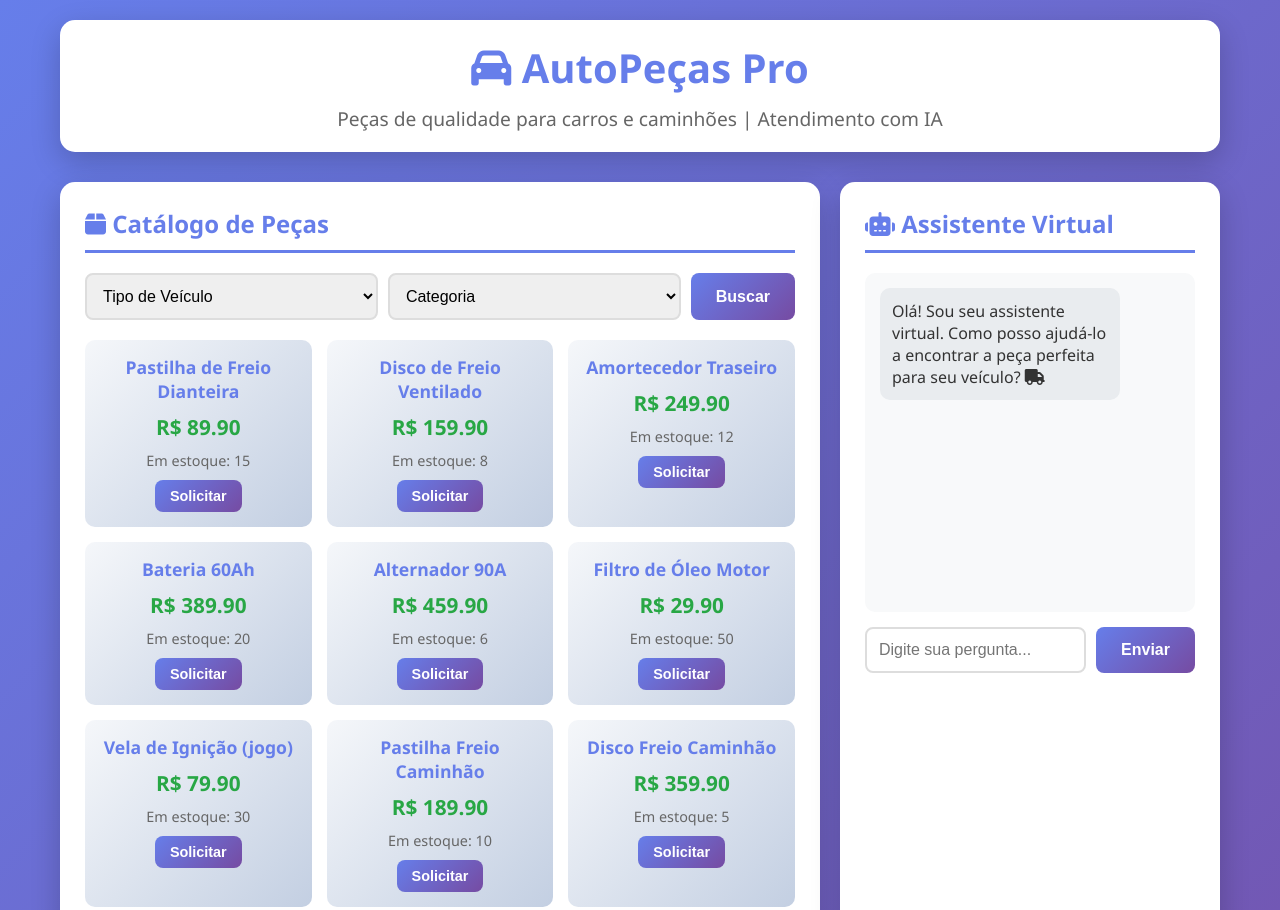
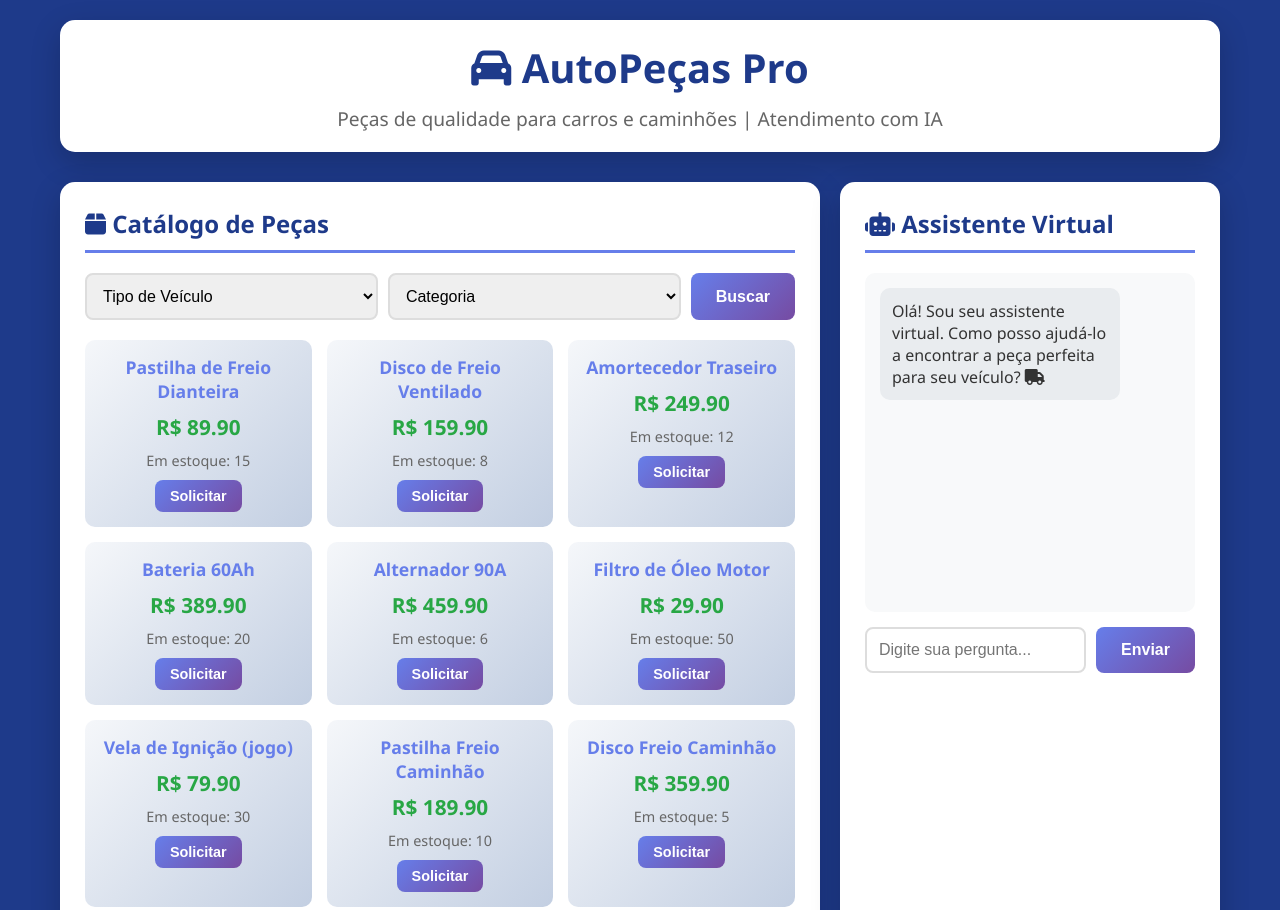
Before and after one commit to Luiz-9858/autopecas-pro-ia, a website: page index.html in a window 1280 px wide. Shown: the top 910 px of the page. Drawn offline with Linux system fonts and the light colour scheme.

Commit message:
fix: altera cores de fundo e texto para melhorar a legibilidade

```diff
--- a/index.html
+++ b/index.html
@@ -15,8 +15,8 @@
 
     body {
       font-family: "Segoe UI", Tahoma, Geneva, Verdana, sans-serif;
-      background: linear-gradient(135deg, #667eea 0%, #764ba2 100%);
-      color: #333;
+      background: #1e3a8a;
+      color: #ffffff;
     }
 
     .container {
@@ -35,7 +35,7 @@
     }
 
     h1 {
-      color: #667eea;
+      color: #1e3a8a;
       font-size: 2.5em;
       margin-bottom: 10px;
     }
@@ -60,7 +60,7 @@
     }
 
     .card h2 {
-      color: #667eea;
+      color: #1e3a8a;
       margin-bottom: 20px;
       border-bottom: 3px solid #667eea;
       padding-bottom: 10px;
```
